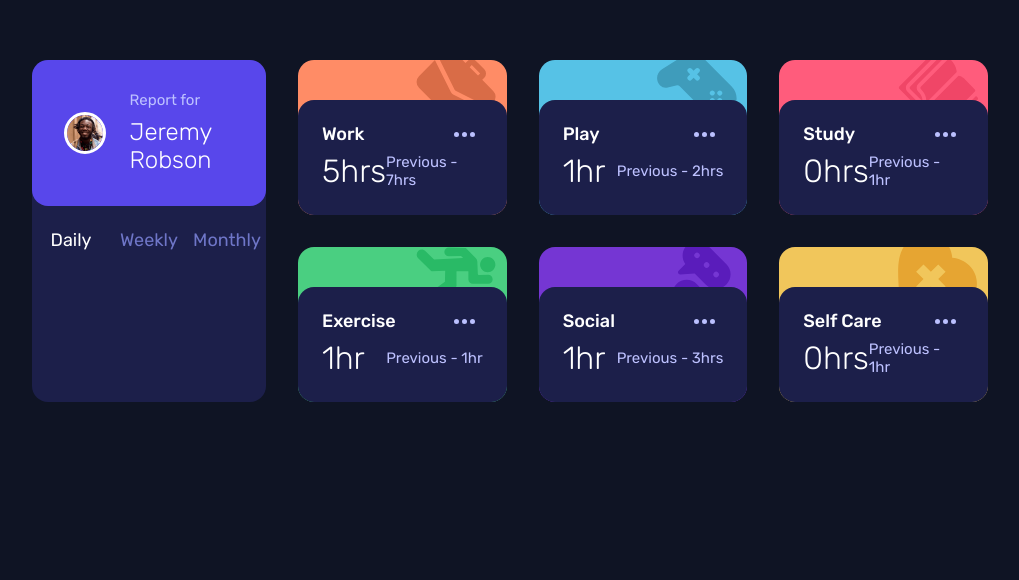
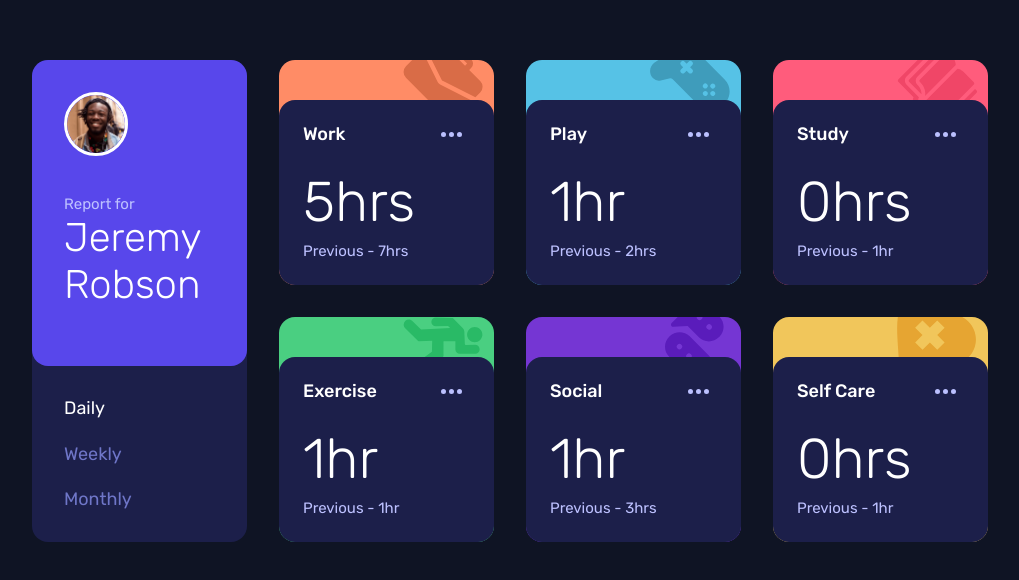
Before and after one commit to r0b3rtcode020/time-tracking-dashboard, a plain HTML site: page index.html in a window 1280 px wide. Shown: the part 192-772 px from the top of the page, without its empty margins (130-1149 px from the left). Drawn offline with Linux system fonts and the light colour scheme.

Commit message:
Tablet & desktop version completed

```diff
--- a/css/styles.css
+++ b/css/styles.css
@@ -168,6 +168,8 @@ button {
   grid-area: header;
   background-color: var(--clr-navy-900);
   border-radius: var(--sp-16);
+  display: flex;
+  flex-direction: column;
 }
 
 .dashboard__user {
@@ -177,6 +179,15 @@ button {
   gap: var(--sp-24);
   padding: var(--sp-32);
   border-radius: var(--sp-16);
+}
+
+@media (min-width: 80rem) {
+  .dashboard__user {
+    flex-direction: column;
+    align-items: flex-start;
+    gap: var(--sp-40);
+    flex: 1;
+  }
 }
 
 .dashboard__avatar {
@@ -199,6 +210,12 @@ button {
   gap: var(--sp-8);
 }
 
+@media (min-width: 80rem) {
+  .dashboard__info {
+    gap: var(--sp-0);
+  }
+}
+
 .dashboard__text {
   font-size: var(--fs-15);
   font-weight: var(--fw-regular);
@@ -206,8 +223,13 @@ button {
 }
 
 .dashboard__username {
-  font-size: var(--fs-24);
+  font-size: clamp(
+    var(--fs-24),
+    calc(24px + (40 - 24) * ((100vw - 768px) / (1280 - 768))),
+    var(--fs-40)
+  );
   font-weight: var(--fw-light);
+  text-wrap: balance;
 }
 
 /****************************************************
@@ -220,12 +242,34 @@ button {
   align-items: center;
 }
 
+@media (min-width: 48rem) and (max-width: 79.9375rem) {
+  .dashboard__nav {
+    justify-content: center;
+    margin-inline: 6.25rem;
+  }
+}
+
+@media (min-width: 80rem) {
+  .dashboard__nav {
+    flex-direction: column;
+    align-items: flex-start;
+    gap: var(--sp-24);
+    padding: var(--sp-32);
+  }
+}
+
 .dashboard__item {
   flex: 1;
   font-weight: var(--fw-regular);
   color: var(--clr-purple-500);
   padding-block: var(--sp-24);
   cursor: pointer;
+}
+
+@media (min-width: 80rem) {
+  .dashboard__item {
+    padding-block: var(--sp-0);
+  }
 }
 
 .dashboard__item:hover,
@@ -244,13 +288,16 @@ button {
   background-repeat: no-repeat;
   background-position-x: 92%;
   background-size: 5rem;
+  display: flex;
+  flex-direction: column;
+  justify-content: flex-end;
 }
 
 .data {
   display: flex;
   flex-direction: column;
   justify-content: center;
-  gap: var(--sp-8);
+  gap: clamp(var(--sp-8), 2vw, var(--sp-24));
   background-color: var(--clr-navy-900);
   border-radius: var(--sp-16);
   padding: var(--sp-24);
@@ -271,6 +318,12 @@ button {
   cursor: pointer;
 }
 
+@media (min-width: 48rem) and (max-width: 79.9375rem) {
+  .data__options img {
+    width: var(--sp-16);
+  }
+}
+
 .data__options:hover img,
 .data__options:focus-visible img {
   filter: invert(1) grayscale(1) brightness(1000%);
@@ -287,8 +340,16 @@ button {
   align-items: center;
 }
 
+@media (min-width: 48rem) {
+  .data__info {
+    flex-direction: column;
+    align-items: flex-start;
+    gap: var(--sp-8);
+  }
+}
+
 .data__time {
-  font-size: var(--fs-32);
+  font-size: clamp(var(--fs-32), 8vw, var(--fs-56));
   font-weight: var(--fw-light);
 }
 
@@ -339,7 +400,3 @@ button {
   background-image: url("../images/icon-self-care.svg");
   background-position-y: -20%;
 }
-
-/****************************************************
- *******************   MEDIA QUERIES   **************
- ****************************************************/
```
